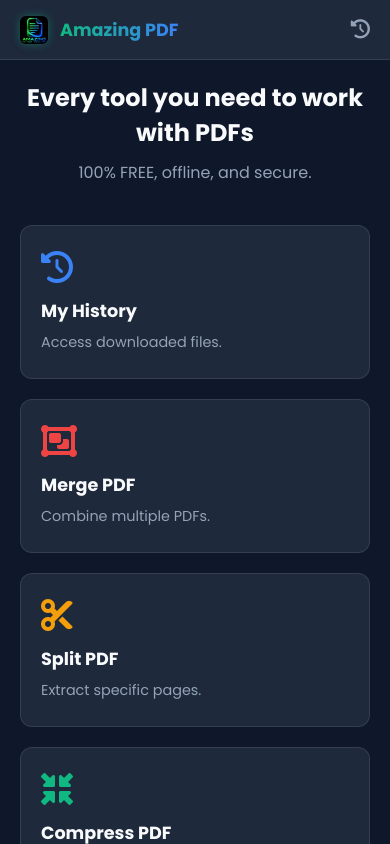
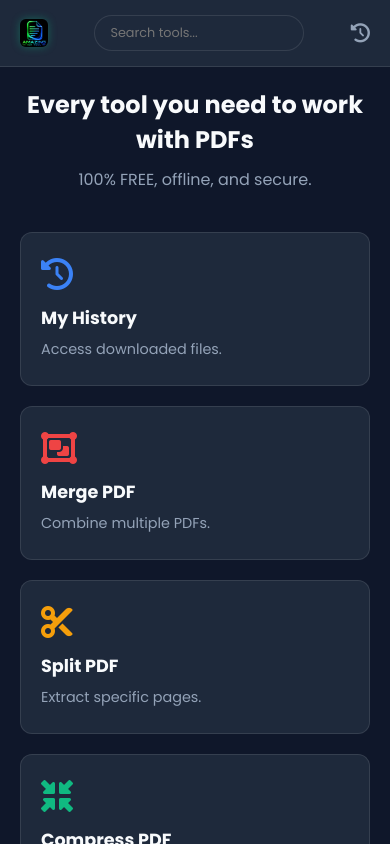
Before and after one commit to rishjain86/Amazing-Pdf-Tool, a website with bundled scripts: page index.html in a window 390 px wide. Built offline with nearby package versions, Linux system fonts and the light colour scheme.

Commit message:
Update index.html

```diff
--- a/index.html
+++ b/index.html
@@ -211,8 +211,8 @@
         <div class="mobile-header">
             <div class="brand-logo" style="padding: 0; border: none;">
                 <img src="assets/icon.png" style="width: 28px; height: 28px; border-radius: 6px; box-shadow: 0 0 8px rgba(16, 185, 129, 0.4); object-fit: contain;">
-                <span style="font-size: 1.1rem;">Amazing PDF</span>
             </div>
+            <input type="text" id="mobile-search" placeholder="Search tools..." style="width: 60%; padding: 8px; border-radius: 20px; border: 1px solid var(--glass-border); background: var(--surface-color); color: white; font-size: 0.8rem; padding-left: 15px; outline: none;">
             <div onclick="switchView('history')" style="cursor: pointer; color: var(--text-secondary); font-size: 1.2rem;">
                 <i class="fas fa-history"></i>
             </div>
```
